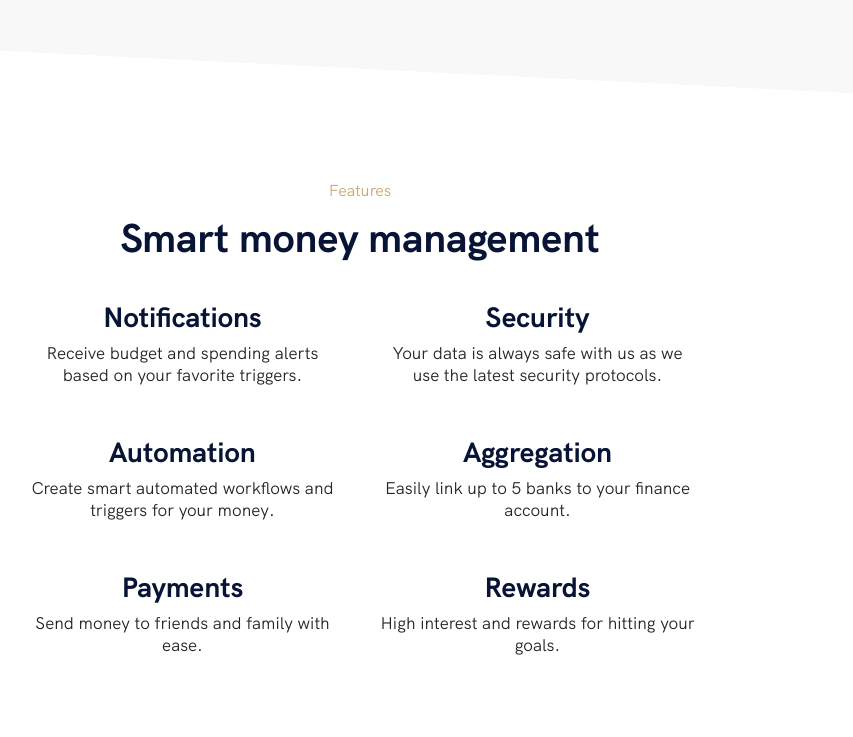
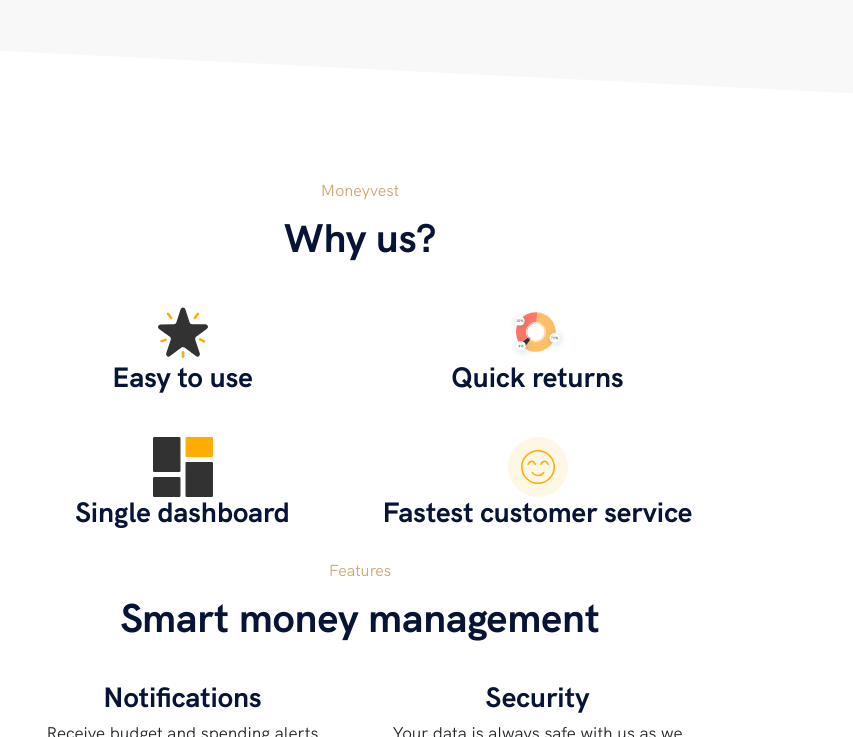
Before and after one commit to jideabdqudus/moneyvest, a Gatsby site: page / in a window 1280 px wide. Shown: the part 626-1363 px from the top of the page, without its empty margins (280-1133 px from the left). Built offline with nearby package versions, Linux system fonts and the light colour scheme; Gatsby itself is replaced by a stand-in of ours.

Commit message:
Added Commit

```diff
--- a/src/components/sections/features.js
+++ b/src/components/sections/features.js
@@ -1,10 +1,55 @@
 import React from "react"
 import styled from "styled-components"
+
+import darkExtra from "../../images/dark-extra.svg";
+import pieChart from "../../images/pie-chart.svg";
+import darkDashboardIcon from "../../images/dark-dashboard.svg";
+import smileImg from "../../images/smileImg.svg";
 
 import { Section, Container } from "../global"
 
 const Features = () => (
   <Section id="features">
+  <StyledContainer>
+      <Subtitle>Moneyvest</Subtitle>
+      <SectionTitle>Why us?</SectionTitle>
+      <FeaturesGrid>
+        <FeatureItem>
+          <img
+          src={darkExtra}
+          alt="darkExtra"
+          width={"60px"}
+          height={"60px"}
+        /><FeatureTitle>Easy to use</FeatureTitle>
+
+        </FeatureItem>
+        <FeatureItem>
+          <img
+          src={pieChart}
+          alt="pieChart"
+          width={"60px"}
+          height={"60px"}
+        /><FeatureTitle>Quick returns</FeatureTitle>
+        </FeatureItem>
+        <FeatureItem>
+          <img
+          src={darkDashboardIcon}
+          alt="darkDashboard"
+          width={"60px"}
+          height={"60px"}
+        /><FeatureTitle>Single dashboard</FeatureTitle>
+        </FeatureItem>
+        <FeatureItem>
+          <img
+          src={smileImg}
+          alt="smileImg"
+          width={"60px"}
+          height={"60px"}
+        /><FeatureTitle>Fastest customer service</FeatureTitle>
+        </FeatureItem>
+      </FeaturesGrid>
+    </StyledContainer>
+    <br/>
     <StyledContainer>
       <Subtitle>Features</Subtitle>
       <SectionTitle>Smart money management</SectionTitle>
```
Also changed, not shown: src/pages2/dashboard/Dashboard.js (line endings or trailing spaces).
